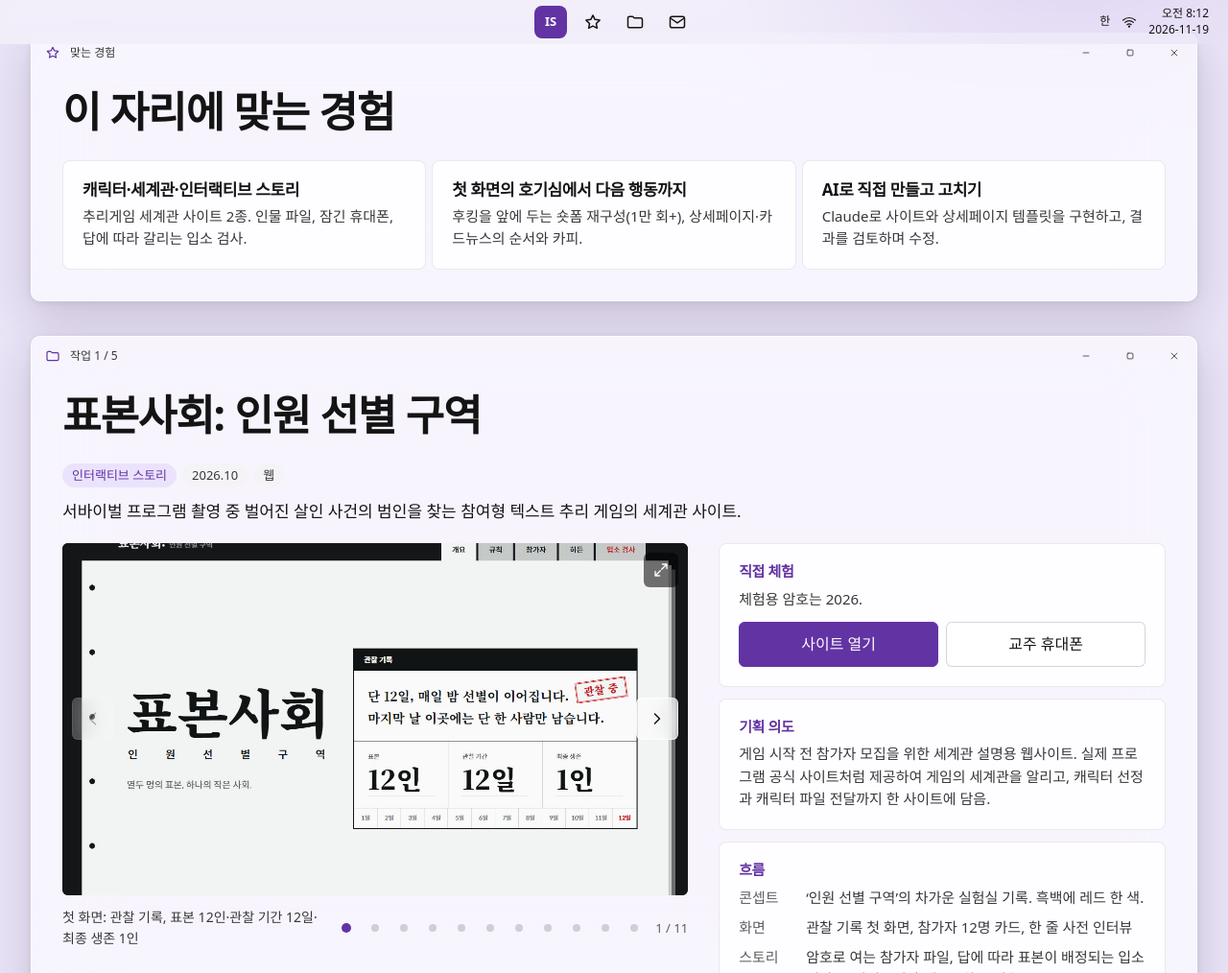
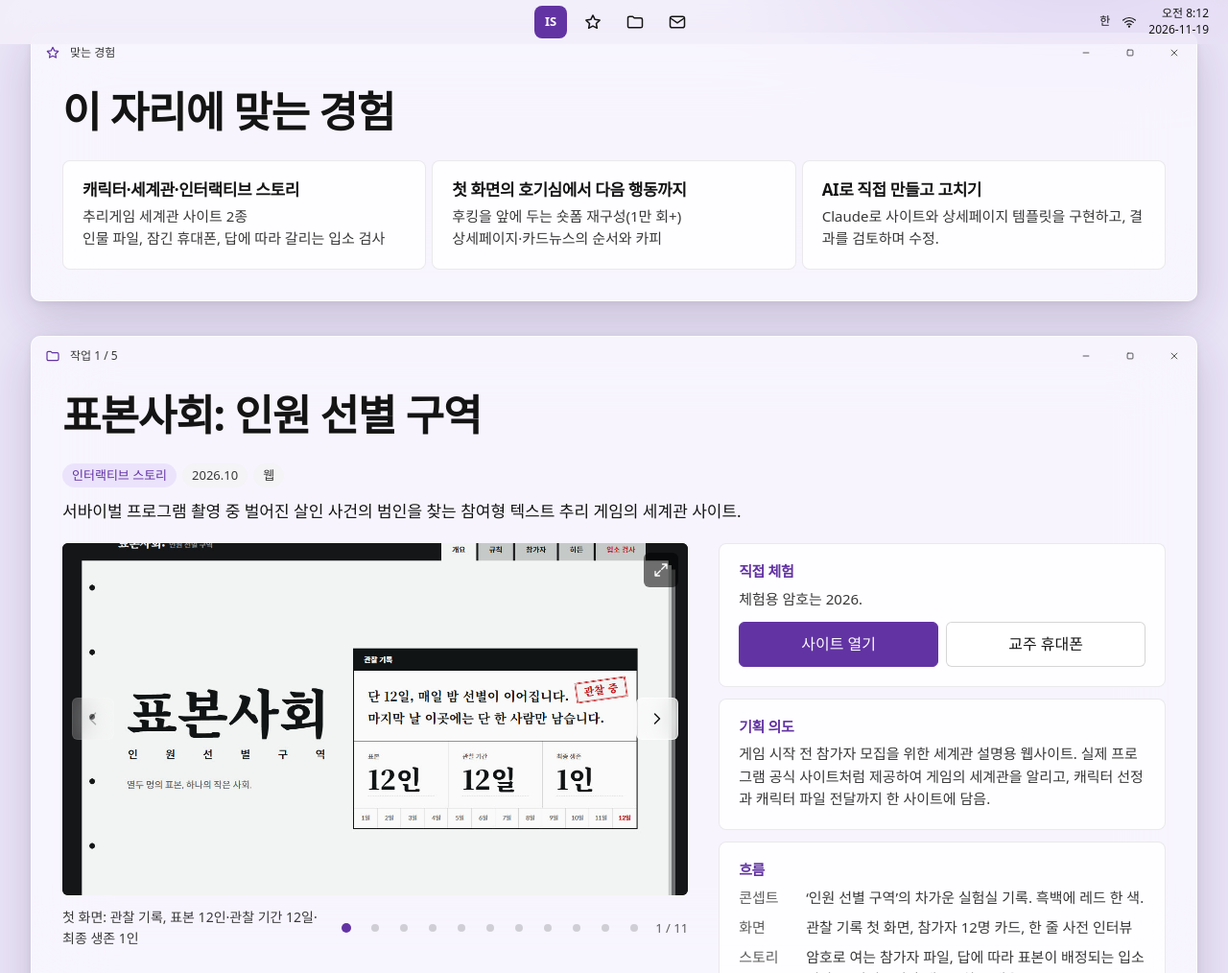
Before and after one commit to solthf/portfolio, a plain HTML site: page rocketai/index.html in a window 1280 px wide. Shown: the part 754-1768 px from the top of the page at 96% size. Drawn offline with Linux system fonts and the light colour scheme; a web font is replaced by a local one.

Commit message:
맞는 경험 문구 줄 나눔
Co-Authored-By: Claude Opus 5.5 <noreply@anthropic.com>

```diff
--- a/rocketai/index.html
+++ b/rocketai/index.html
@@ -63,8 +63,8 @@
     <div class="win__body">
       <h2>이 자리에 맞는 경험</h2>
       <div class="fits">
-        <div class="panel"><h3>캐릭터·세계관·인터랙티브 스토리</h3><p>추리게임 세계관 사이트 2종. 인물 파일, 잠긴 휴대폰, 답에 따라 갈리는 입소 검사.</p></div>
-        <div class="panel"><h3>첫 화면의 호기심에서 다음 행동까지</h3><p>후킹을 앞에 두는 숏폼 재구성(1만 회+), 상세페이지·카드뉴스의 순서와 카피.</p></div>
+        <div class="panel"><h3>캐릭터·세계관·인터랙티브 스토리</h3><p>추리게임 세계관 사이트 2종<br>인물 파일, 잠긴 휴대폰, 답에 따라 갈리는 입소 검사</p></div>
+        <div class="panel"><h3>첫 화면의 호기심에서 다음 행동까지</h3><p>후킹을 앞에 두는 숏폼 재구성(1만 회+)<br>상세페이지·카드뉴스의 순서와 카피</p></div>
         <div class="panel"><h3>AI로 직접 만들고 고치기</h3><p>Claude로 사이트와 상세페이지 템플릿을 구현하고, 결과를 검토하며 수정.</p></div>
       </div>
     </div>
```
